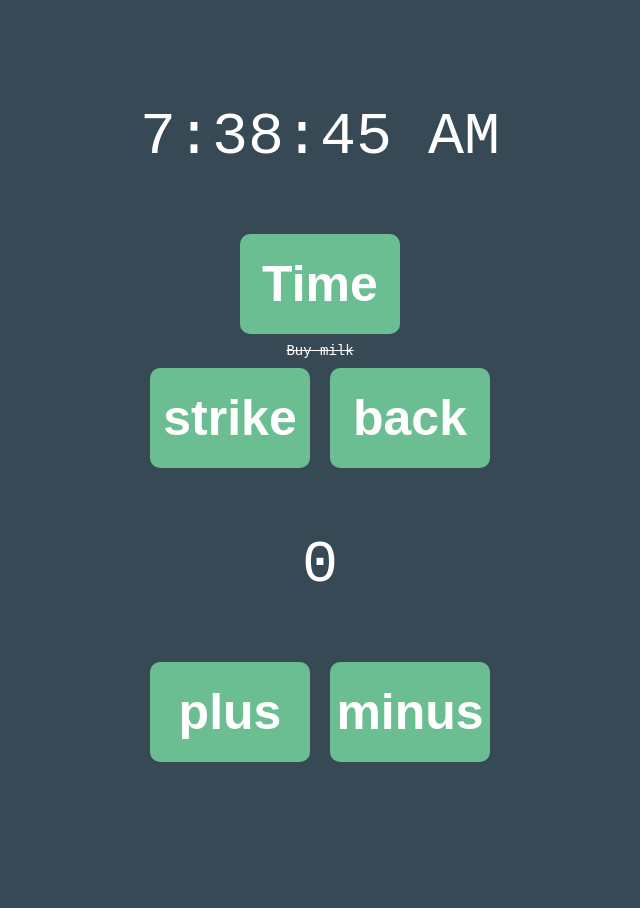
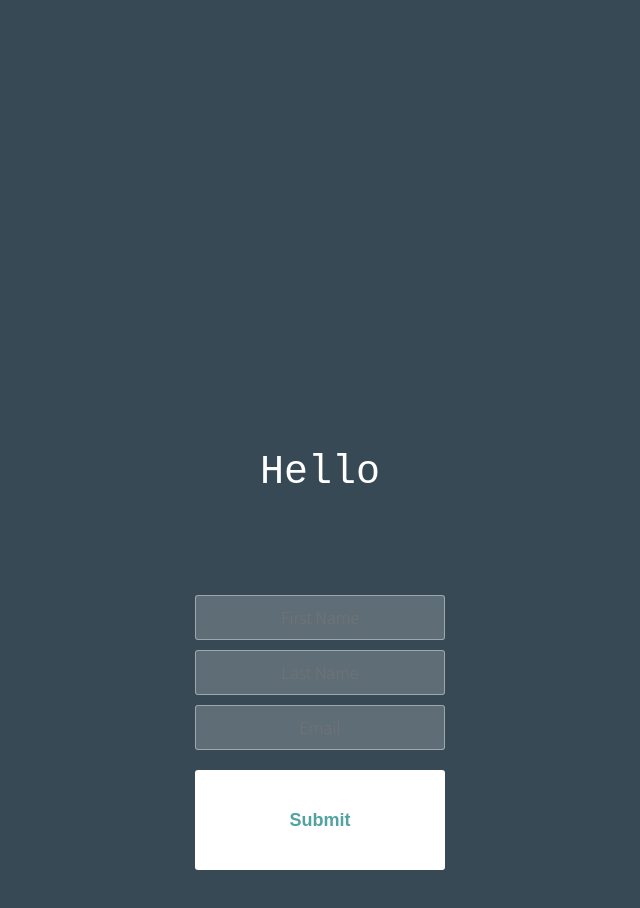
Before and after one commit to elicitmind/React--topic, a React (Create React App) app: page / in a window 1280 px wide. Shown: the top 908 px of the page, without its empty margins (320-960 px from the left). Before the commit the page ends 822 px from the top, so only its background shows below. Built offline with nearby package versions, Linux system fonts and the light colour scheme.

Commit message:
change comlpex state theory

```diff
--- a/public/styles.css
+++ b/public/styles.css
@@ -68,6 +68,7 @@
     margin: 0 auto;
     background-color: #374954;
     text-align: center;
+    line-height: normal;
 }
 
 h1 {
--- a/src/index.js
+++ b/src/index.js
@@ -1,5 +1,5 @@
 import React from "react"
 import ReactDOM from "react-dom"
-import App from "./components/App.jsx"
+import App from "./theory/ComplexState.jsx"
 
-ReactDOM.render(<App />, document.getElementById("root"))
+ReactDOM.render( < App / > , document.getElementById("root"))
--- /dev/null
+++ b/src/theory/ComplexState.jsx
@@ -0,0 +1,66 @@
+import React, { useState } from "react";
+
+function App() {
+  const [contact, setContact] = useState({
+    fName: "",
+    lName: "",
+    email: ""
+  });
+  function handleChange(event) {
+    const { name, value } = event.target;
+
+    setContact((prevValue) => {
+      if (name === "fName") {
+        return {
+          fName: value,
+          lName: prevValue.lName,
+          email: prevValue.email
+        };
+      } else if (name === "lName") {
+        return {
+          fName: prevValue.fName,
+          lName: value,
+          email: prevValue.email
+        };
+      } else if (name === "email") {
+        return {
+          fName: prevValue.fName,
+          lName: prevValue.lName,
+          email: value
+        };
+      }
+    });
+  }
+
+  return (
+    <div className="container">
+      <h1>
+        Hello {contact.fName} {contact.lName}
+      </h1>
+      <p>{contact.email}</p>
+      <form>
+        <input
+          name="fName"
+          value={contact.fName}
+          onChange={handleChange}
+          placeholder="First Name"
+        />
+        <input
+          name="lName"
+          value={contact.lName}
+          onChange={handleChange}
+          placeholder="Last Name"
+        />
+        <input
+          name="email"
+          value={contact.email}
+          onChange={handleChange}
+          placeholder="Email"
+        />
+        <button>Submit</button>
+      </form>
+    </div>
+  );
+}
+
+export default App;
```
Also changed, not shown: src/theory/destructuringArrayAndObjects.js (renamed from theory/destructuringArrayAndObjects.js).
